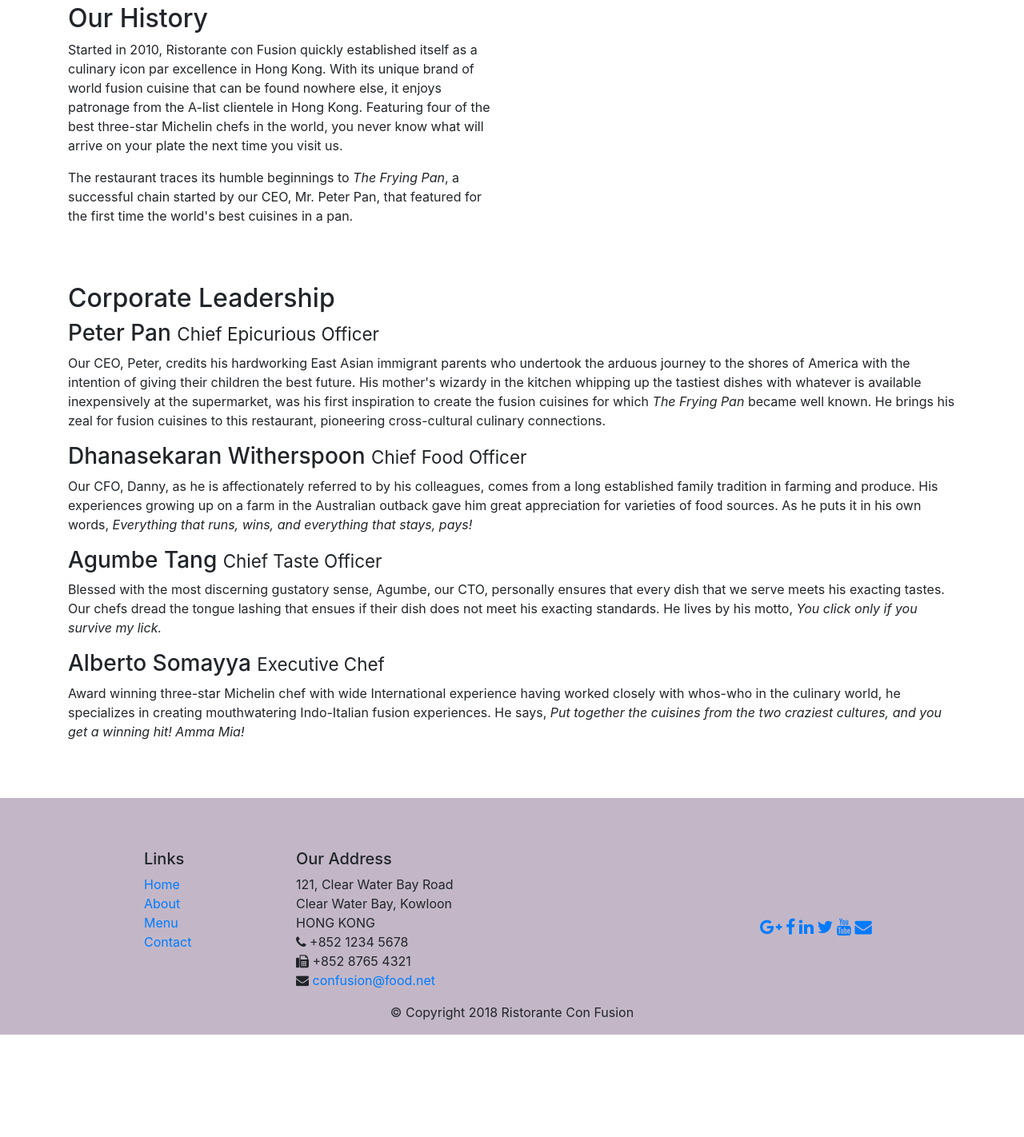
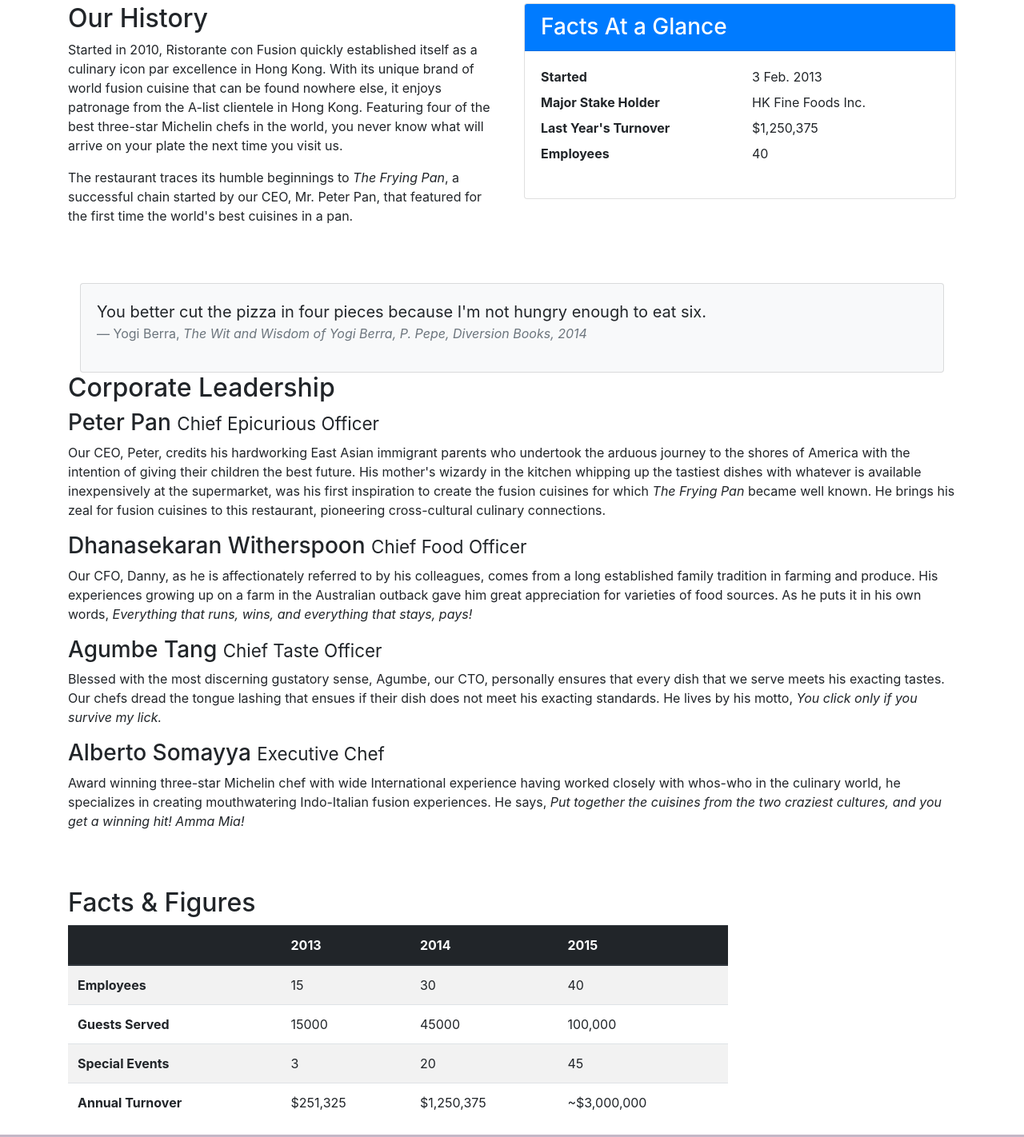
Before and after one commit to anandsingh728846/bootstrap, a website: page aboutus.html in a window 1280 px wide. Shown: the part 472-1894 px from the top of the page at 80% size. Before the commit the page ends 1766 px from the top, so only its background shows below. Drawn offline with nearby package versions, Linux system fonts and the light colour scheme.

Commit message:
tale ad card

```diff
--- a/aboutus.html
+++ b/aboutus.html
@@ -42,6 +42,7 @@
                     <p>We take inspiration from the World's best cuisines, and create a unique fusion experience. Our lipsmacking creations will tickle your culinary senses!</p>
                 </div>
                 <div class="col-12 col-sm">
+
                 </div>
             </div>
         </div>
@@ -56,15 +57,41 @@
         </div>
 
         <div class="row style-one">
-            <div class="col-12 col-sm-12 col-md-6">
+            <div class="col-12 col-sm-6 col-md-6">
                 <h2>Our History</h2>
                 <p>Started in 2010, Ristorante con Fusion quickly established itself as a culinary icon par excellence in Hong Kong. With its unique brand of world fusion cuisine that can be found nowhere else, it enjoys patronage from the A-list clientele in Hong Kong.  Featuring four of the best three-star Michelin chefs in the world, you never know what will arrive on your plate the next time you visit us.</p>
                 <p>The restaurant traces its humble beginnings to <em>The Frying Pan</em>, a successful chain started by our CEO, Mr. Peter Pan, that featured for the first time the world's best cuisines in a pan.</p>
             </div>
-            <div class="col col-sm col-md">
+            <div class="col-12 col-sm-6">
+                <div class="card">
+                    <h3 class="card-header bg-primary text-white">Facts At a Glance</h3>
+                    <div class="card-body">
+                        <dl class="row">
+                            <dt class="col-6">Started</dt>
+                            <dd class="col-6">3 Feb. 2013</dd>
+                            <dt class="col-6">Major Stake Holder</dt>
+                            <dd class="col-6">HK Fine Foods Inc.</dd>
+                            <dt class="col-6">Last Year's Turnover</dt>
+                            <dd class="col-6">$1,250,375</dd>
+                            <dt class="col-6">Employees</dt>
+                            <dd class="col-6">40</dd>
+                        </dl>
+                    </div>
+                </div>
             </div>
         </div>
-
+        <div class="col-12">
+            <div class="card card-body bg-light">
+                <blockquote class="blockquote">
+                    <p class="mb-0">You better cut the pizza in four pieces because
+                        I'm not hungry enough to eat six.</p>
+                    <footer class="blockquote-footer">Yogi Berra,
+                        <cite title="Source Title">The Wit and Wisdom of Yogi Berra,
+                        P. Pepe, Diversion Books, 2014</cite>
+                    </footer>
+                </blockquote>
+            </div>
+        </div>
 
         <div class="row style-pad">
             <div class="col ">
@@ -79,6 +106,51 @@
                 <p class="d-none d-xl-block">Award winning three-star Michelin chef with wide International experience having worked closely with whos-who in the culinary world, he specializes in creating mouthwatering Indo-Italian fusion experiences. He says, <em>Put together the cuisines from the two craziest cultures, and you get a winning hit! Amma Mia!</em></p>
             </div>
        </div>
+       <div class="row row-content">
+        <div class="col-12 col-sm-9">
+            <h2>Facts &amp; Figures</h2>
+            <div class="table-responsive">
+                <table class="table table-striped">
+                    <thead class="thead-dark">
+                        <tr>
+                            <th>&nbsp;</th>
+                            <th>2013</th>
+                            <th>2014</th>
+                            <th>2015</th>
+                        </tr>
+                    </thead>
+                    <tbody>
+                        <tr>
+                            <th>Employees</th>
+                            <td>15</td>
+                            <td>30</td>
+                            <td>40</td>
+                        </tr>
+                        <tr>
+                            <th>Guests Served</th>
+                            <td>15000</td>
+                            <td>45000</td>
+                            <td>100,000</td>
+                        </tr>
+                        <tr>
+                            <th>Special Events</th>
+                            <td>3</td>
+                            <td>20</td>
+                            <td>45</td>
+                        </tr>
+                        <tr>
+                            <th>Annual Turnover</th>
+                            <td>$251,325</td>
+                            <td>$1,250,375</td>
+                            <td>~$3,000,000</td>
+                        </tr>
+                    </tbody>
+                </table>
+            </div>
+        </div>
+         <div class="col-12 col-sm-3">
+        </div>
+   </div>
 
     </div>
 
```
